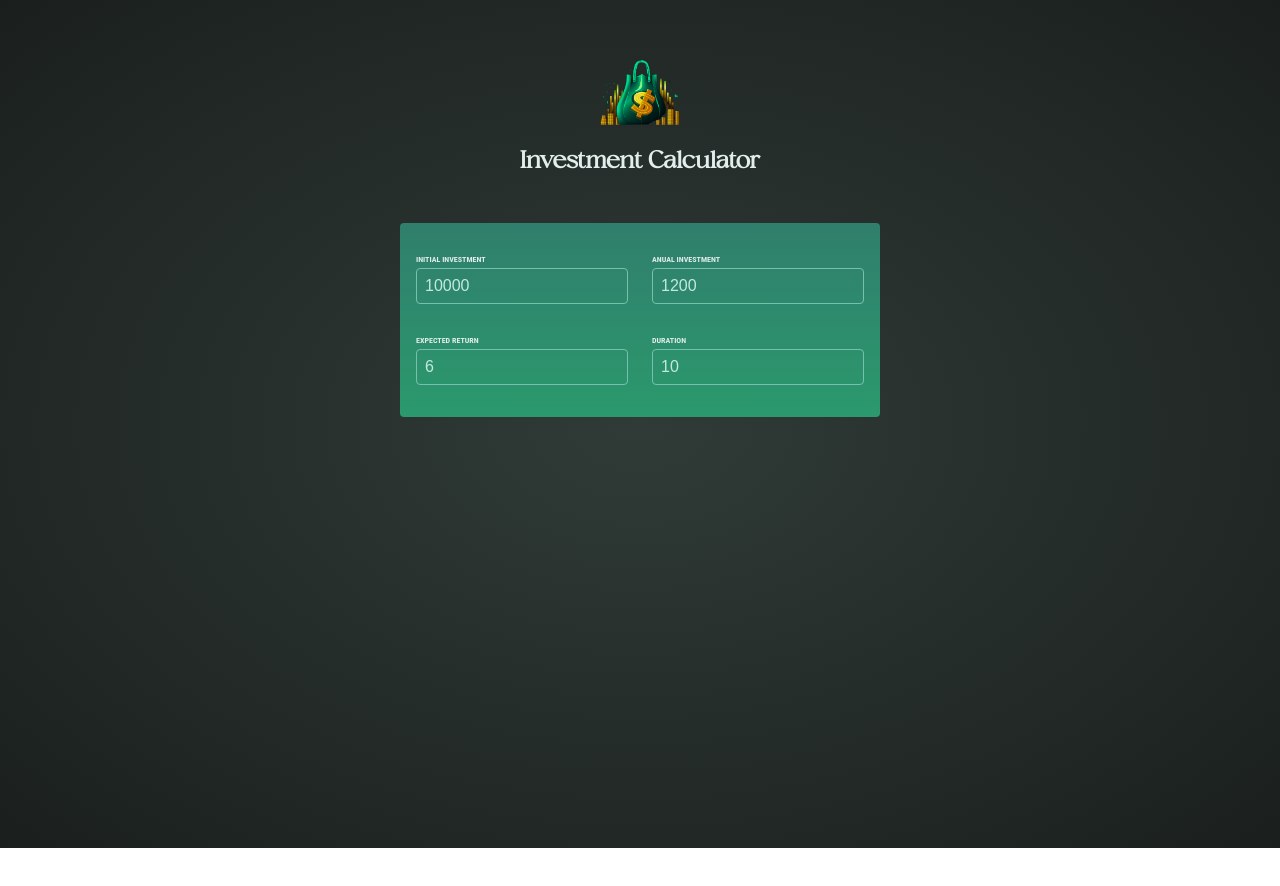
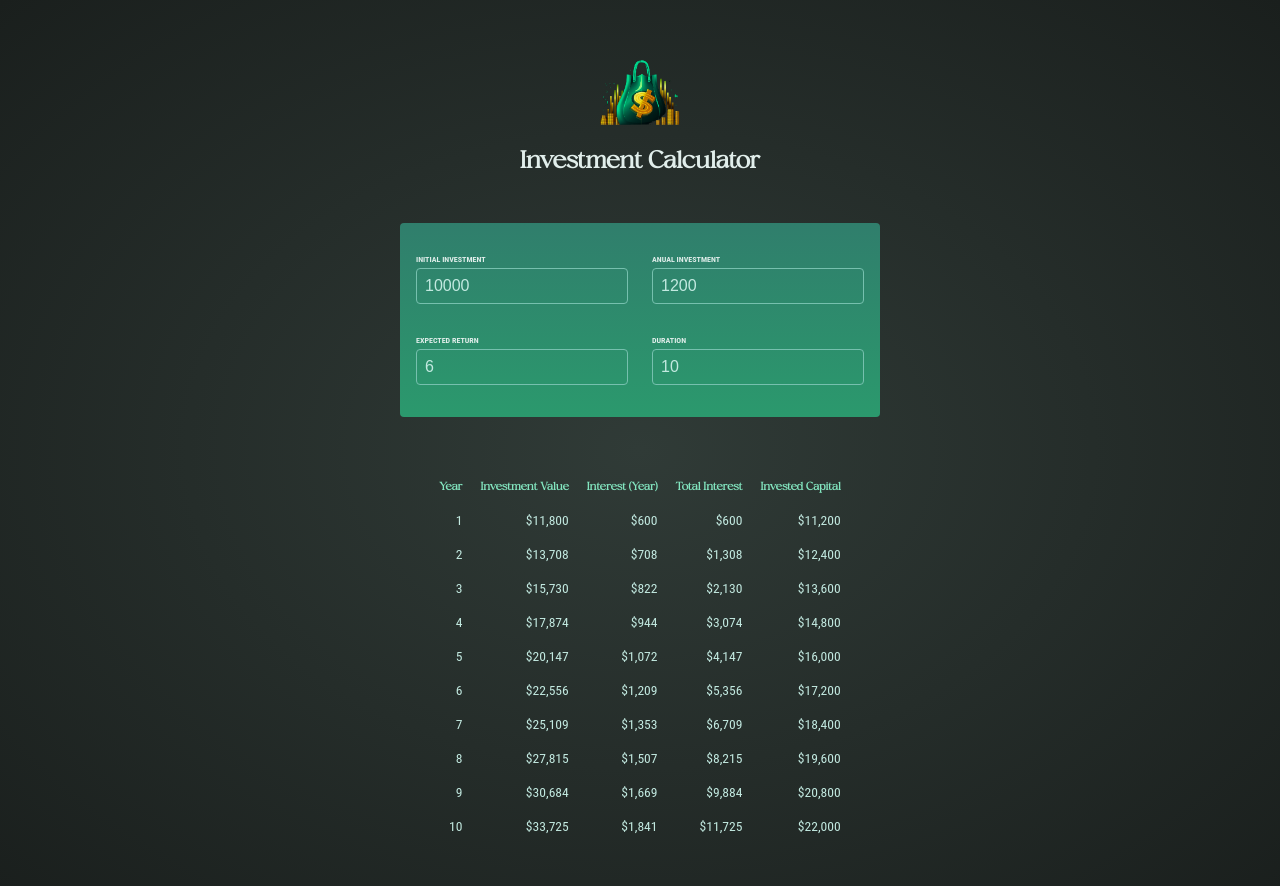
Before and after one commit to shamikaredkar/Investment-Calculator, a React (Vite) app: page / in a window 1280 px wide. Shown: the top 886 px of the page. Before the commit the page ends 848 px from the top, so only its background shows below. Built offline with nearby package versions, Linux system fonts and the light colour scheme.

Commit message:
Finished displaying the results

```diff
--- a/src/App.jsx
+++ b/src/App.jsx
@@ -1,6 +1,7 @@
 import { React, useState } from "react";
 import Header from "./components/hEADER.JSX";
 import Input from "./components/Input";
+import Results from "./components/Results";
 function App() {
   const [userInput, setUserInput] = useState({
     initialInvestment: 10000,
@@ -16,7 +17,7 @@
         //Spreads all the property values
         ...previousInput,
         //updates only the specific property
-        [inputIdentifier]: value,
+        [inputIdentifier]: +value, //adding a + will force a conversion from a string value to a number value
       };
     });
   }
@@ -24,6 +25,7 @@
     <>
       <Header />
       <Input userInput={userInput} onChange={handleChange} />
+      <Results userInput={userInput} />
     </>
   );
 }
--- a/src/components/Input.jsx
+++ b/src/components/Input.jsx
@@ -5,7 +5,7 @@
     <section id='user-input'>
       <div className='input-group'>
         <p>
-          <label for='initial_investment'>Initial Investment</label>
+          <label>Initial Investment</label>
           <input
             type='number'
             name='initial_investment'
@@ -15,7 +15,7 @@
           />
         </p>
         <p>
-          <label for='annual_investment'>Anual Investment</label>
+          <label>Anual Investment</label>
           <input
             type='number'
             name='annual_investment'
@@ -27,7 +27,7 @@
       </div>
       <div className='input-group'>
         <p>
-          <label for='expected_return'>Expected Return</label>
+          <label>Expected Return</label>
           <input
             type='number'
             name='expected_return'
@@ -37,7 +37,7 @@
           />
         </p>
         <p>
-          <label for='duration'>Duration</label>
+          <label>Duration</label>
           <input
             type='number'
             name='duration'
--- a/src/components/Results.jsx
+++ b/src/components/Results.jsx
@@ -1,5 +1,42 @@
 import React from "react";
+import { calculateInvestmentResults, formatter } from "../util/investment.js";
 
-export default function Results() {
-  return <div>Results</div>;
+export default function Results({ userInput }) {
+  const results = calculateInvestmentResults(userInput);
+  const initialInvestment =
+    results[0].valueEndOfYear -
+    results[0].interest -
+    results[0].annualInvestment;
+  return (
+    <table id='result'>
+      <thead>
+        <tr>
+          <th>Year</th>
+          <th>Investment Value</th>
+          <th>Interest (Year)</th>
+          <th>Total Interest</th>
+          <th>Invested Capital</th>
+        </tr>
+      </thead>
+      <tbody>
+        {results.map((yearData) => {
+          const totalInterest =
+            yearData.valueEndOfYear -
+            yearData.annualInvestment * yearData.year -
+            initialInvestment;
+          const totalAmountInvested = yearData.valueEndOfYear - totalInterest;
+
+          return (
+            <tr key={yearData.year}>
+              <td>{yearData.year}</td>
+              <td>{formatter.format(yearData.valueEndOfYear)}</td>
+              <td>{formatter.format(yearData.interest)}</td>
+              <td>{formatter.format(totalInterest)}</td>
+              <td>{formatter.format(totalAmountInvested)}</td>
+            </tr>
+          );
+        })}
+      </tbody>
+    </table>
+  );
 }
```
